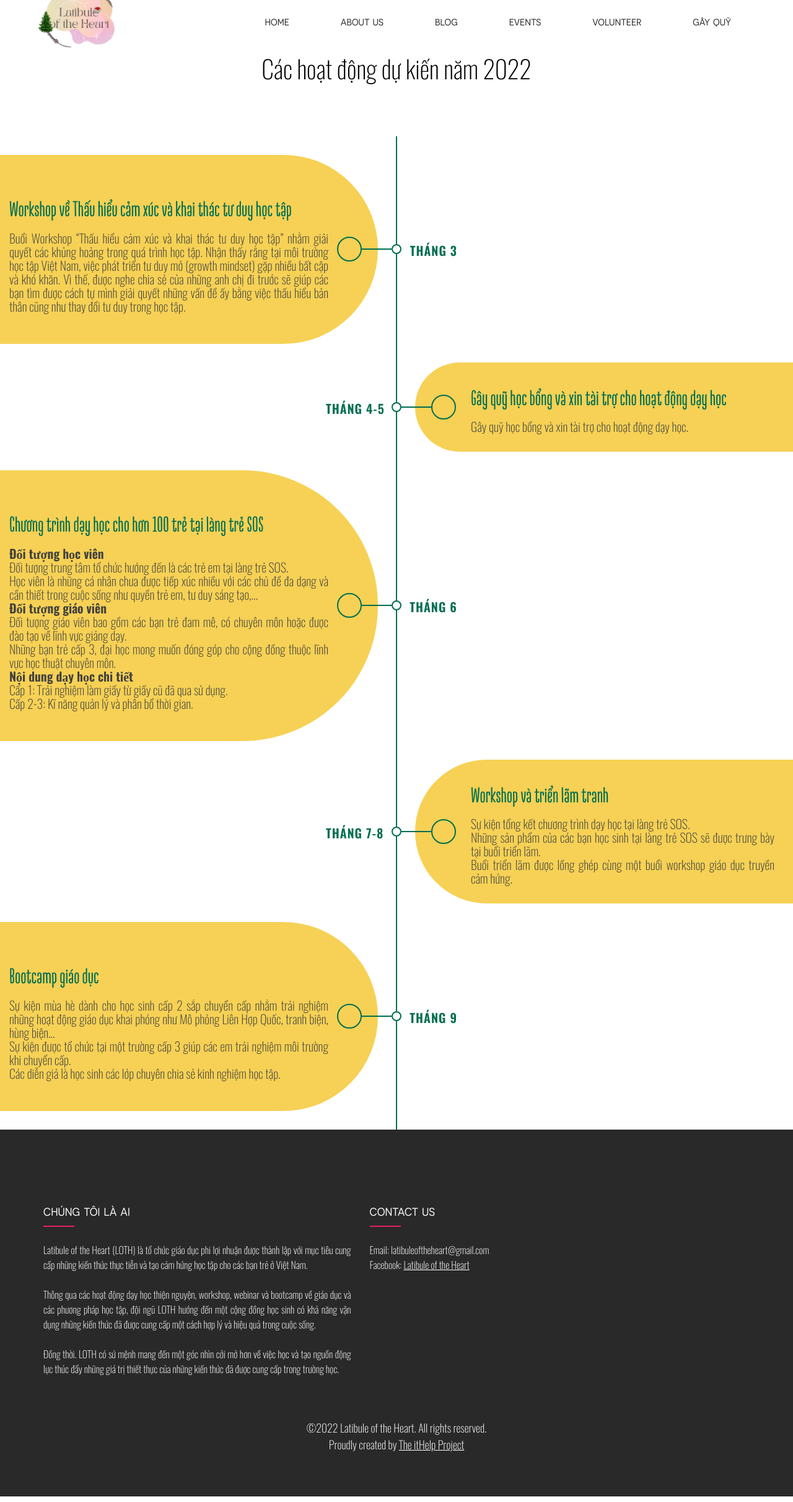
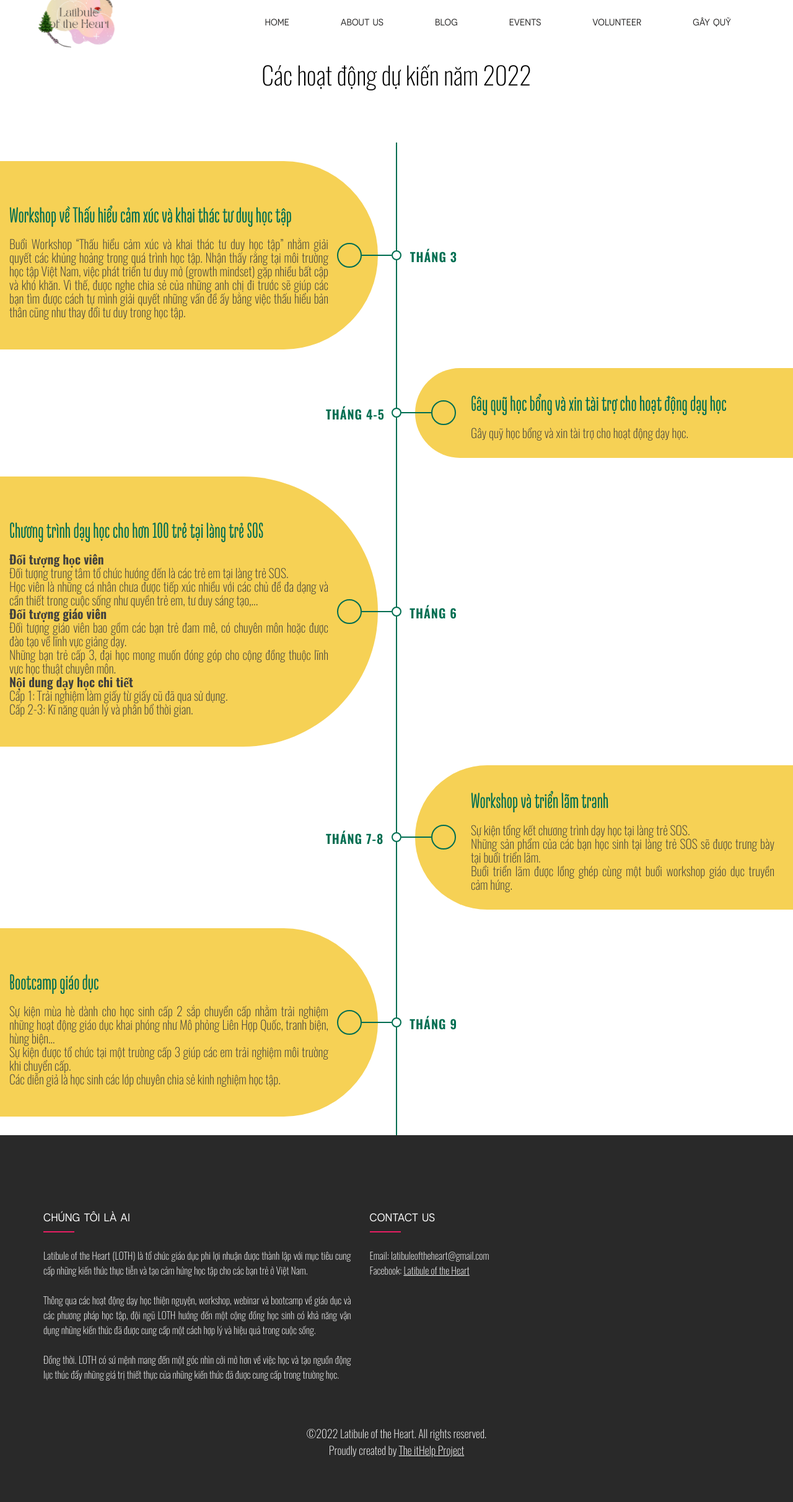
Before and after one commit to npovn/Template-with-blog, a Jekyll site: the page events.html, which Jekyll copies as it is, in a window 1280 px wide. Shown: the whole page at 62% size. Built offline with Jekyll 4.4.1, drawn with Linux system fonts in a browser that asks for light colours.

Commit message:
Adjusted events' title

```diff
--- a/aboutus.html
+++ b/aboutus.html
@@ -1577,7 +1577,7 @@
                 </div>
                 <div class="sub_team">
                     <img src="Assets/Images/Team3.png" alt="Icon3" class="team_icon">
-                    <h1>DES</h1>
+                    <h1>Des</h1>
                     <p>Thiết kế (Design Department)</p>
                 </div>
                 <div class="sub_team">
--- a/events.html
+++ b/events.html
@@ -196,6 +196,16 @@
   font-size: 35px;
 }
 
+
+.title{
+  font-family: 'Oswald', sans-serif;
+    text-align: center;
+    color: black;
+    font-size: 40px;
+    margin-bottom: 80px;
+    margin-top: 7vw;
+}
+
 @media (min-width: 767.98px) {
   .container.left {
     left: 0;
@@ -218,6 +228,12 @@
 }
 }
 
+@media (max-width: 1200px){
+  .title{
+    margin-top: 11vw;
+  }
+}
+
 @media (max-width: 1000px){
   .timeline .content p{
     font-size: 1.5vw;
@@ -229,6 +245,9 @@
 }
 
 @media (max-width: 767.98px) {
+  .title{
+    margin-top: 15vw;
+  }
   .timeline{
     max-width: 1140px;
   }
@@ -291,13 +310,10 @@
 }
 }
 
-.title{
-  font-family: 'Oswald', sans-serif;
-    text-align: center;
-    color: black;
-    font-size: 40px;
-    margin-bottom: 80px;
-    margin-top: 80px;
+@media (max-width: 640px){
+  .title{
+    margin-top: 29vw;
+  }
 }
 
 @media (max-width: 457px){
```
Also changed, not shown: 4 other files.
